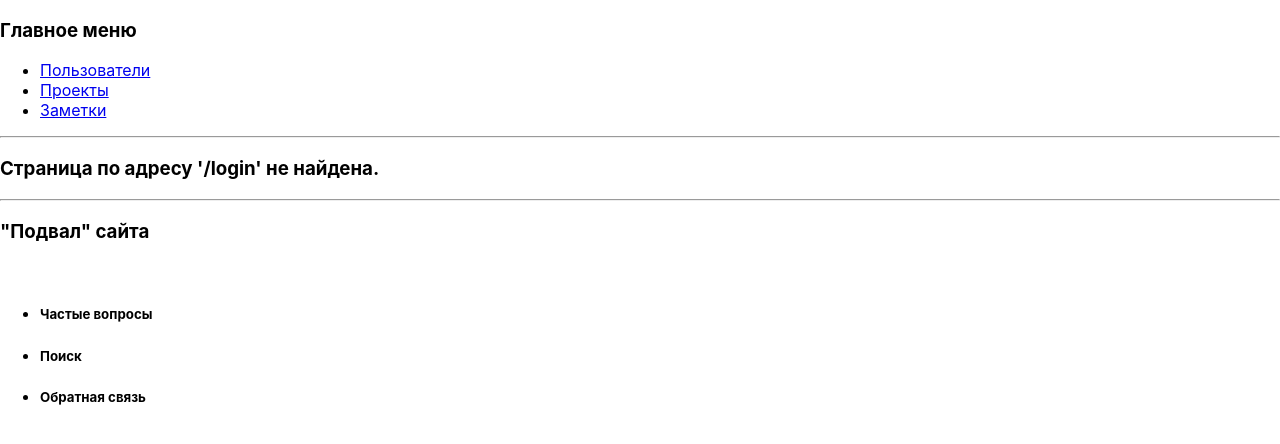
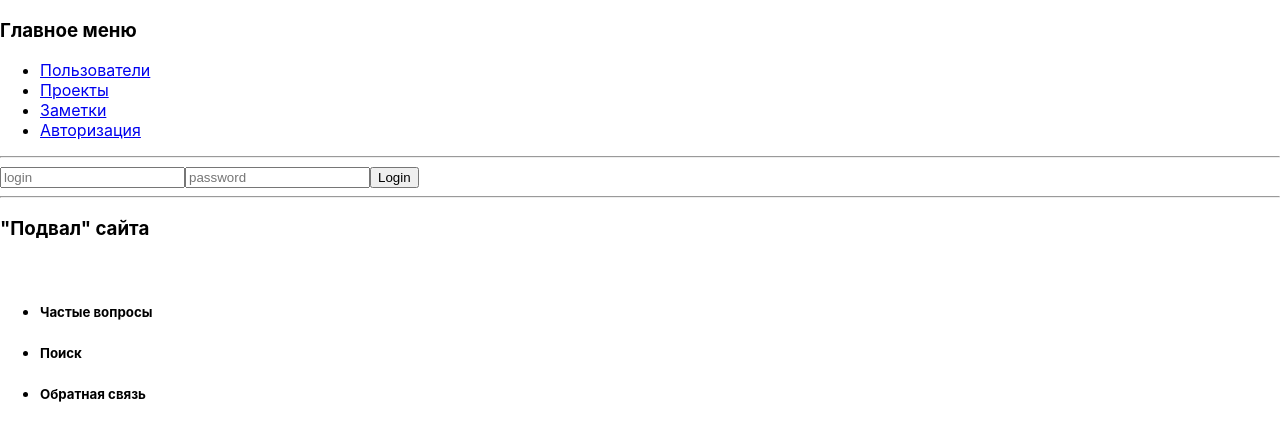
Before and after one commit to Jenny6199/DRF_course_project, a React (Create React App) app in the folder notebook/frontend/: page /login in a window 1280 px wide. Shown: the top 444 px of the page. Built offline with nearby package versions, Linux system fonts and the light colour scheme; no server answers.

Commit message:
add path - /login for LoginForm in menu.js

```diff
--- a/notebook/frontend/src/components/menu.js
+++ b/notebook/frontend/src/components/menu.js
@@ -3,6 +3,7 @@ import {BrowserRouter, Route, Link, Switch, Redirect} from 'react-router-dom';
 import Projects from './project';
 import Users from './user';
 import ToDo from './todo';
+import LoginForm from './Auth';
 
 const NotFound404 =({ location }) => {
     return (
@@ -28,6 +29,9 @@ const MainMenu = () => {
               <li>
                 <Link to='/todo/'>Заметки</Link>
               </li>
+              <li>
+                  <Link to='/login'>Авторизация</Link>
+              </li>
             </ul>
           </nav>
           <hr></hr>
@@ -35,6 +39,7 @@ const MainMenu = () => {
             <Route exact path='/users' component={() => <Users />} />
             <Route exact path='/projects' component={() => <Projects />} />
             <Route exact path='/todo' component={() => <ToDo />} />
+            <Route exoct path='/login' component={() => <LoginForm />} />
             <Route component={NotFound404} />
             <Redirect from='/' to='/users' />
           </Switch>
```
